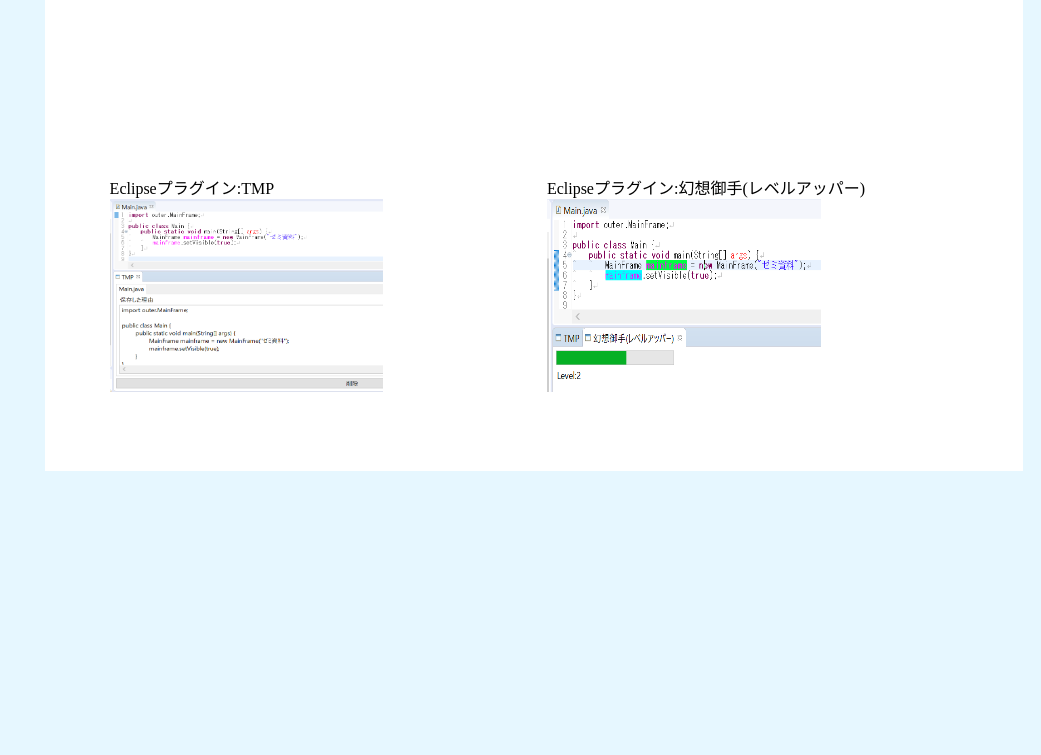
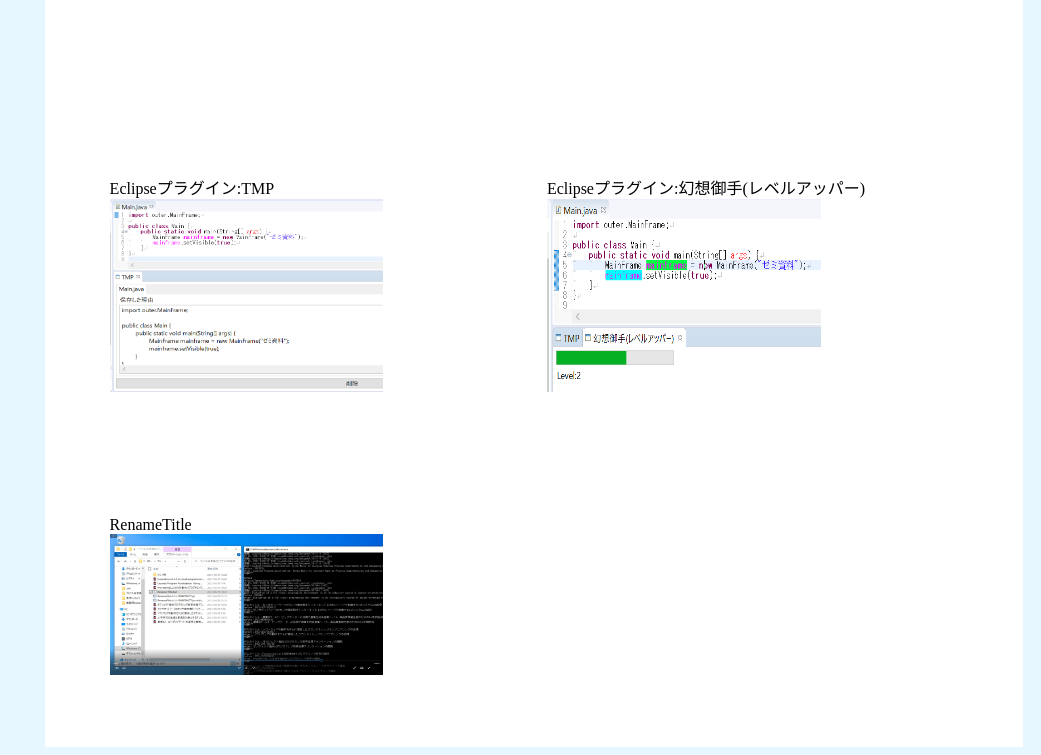
Before and after one commit to motoo1789/Motoo.Lab, a plain HTML site: page Deliverables.html in a window 1280 px wide. Shown: the part 1573-2328 px from the top of the page, without its empty margins (239-1280 px from the left). Before the commit the page ends 2052 px from the top, so only its background shows below. Drawn offline with nearby package versions, Linux system fonts and the light colour scheme.

Commit message:
Update Deliverables.html
RenameTitle追加

```diff
--- a/Deliverables.html
+++ b/Deliverables.html
@@ -65,6 +65,10 @@
                 <div class="content js-modal-open" data-target="modal8">
                     <a class="js-modal-open" href="" data-target="modal8">Eclipseプラグイン:幻想御手(レベルアッパー)</a>
                     <img class="image" src="./image/HP用幻想御手.png">
+                </div>
+                <div class="content js-modal-open" data-target="modal8">
+                    <a class="js-modal-open" href="" data-target="modal8">RenameTitle</a>
+                    <img class="image" src="./image/HP用RenameTitle.png">
                 </div>
             </div>
         </div>
```
